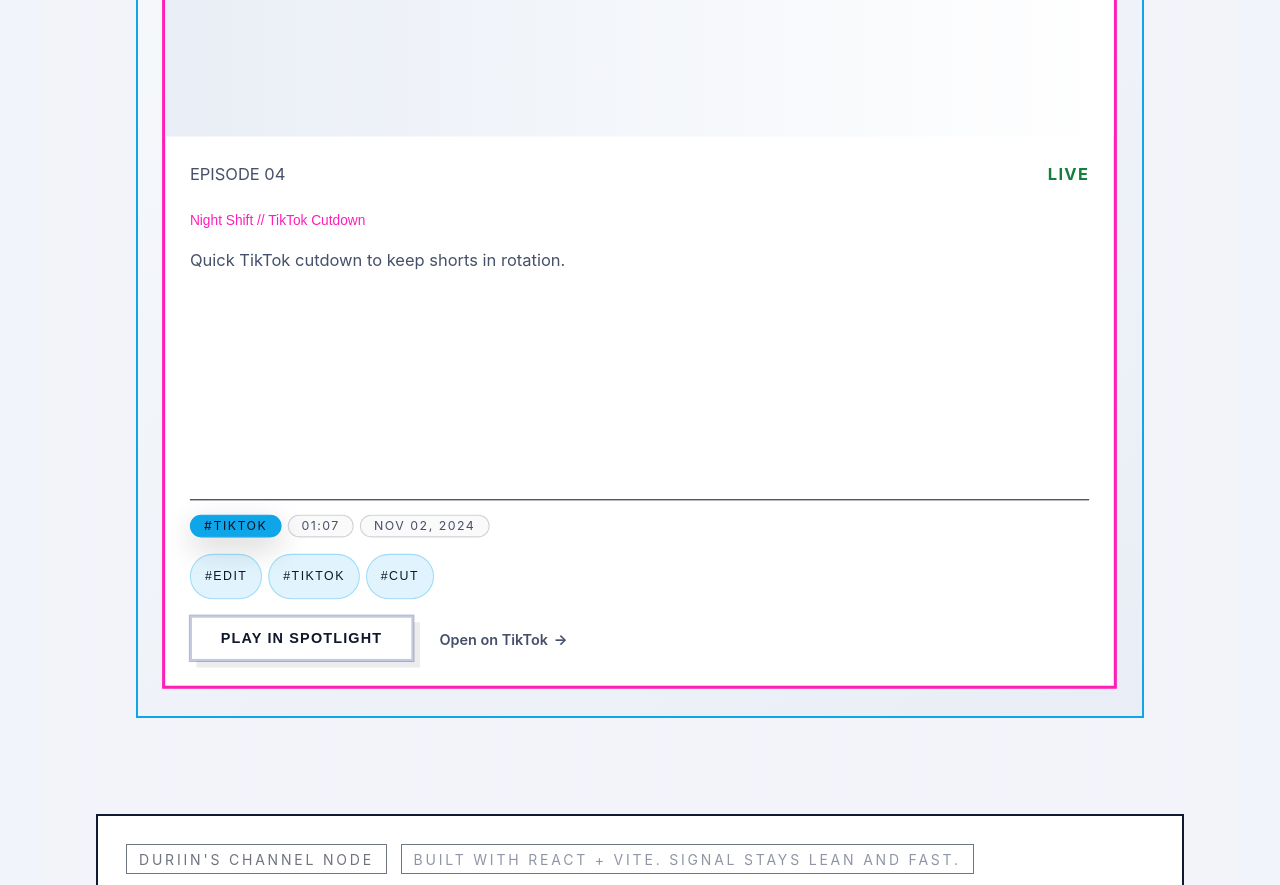
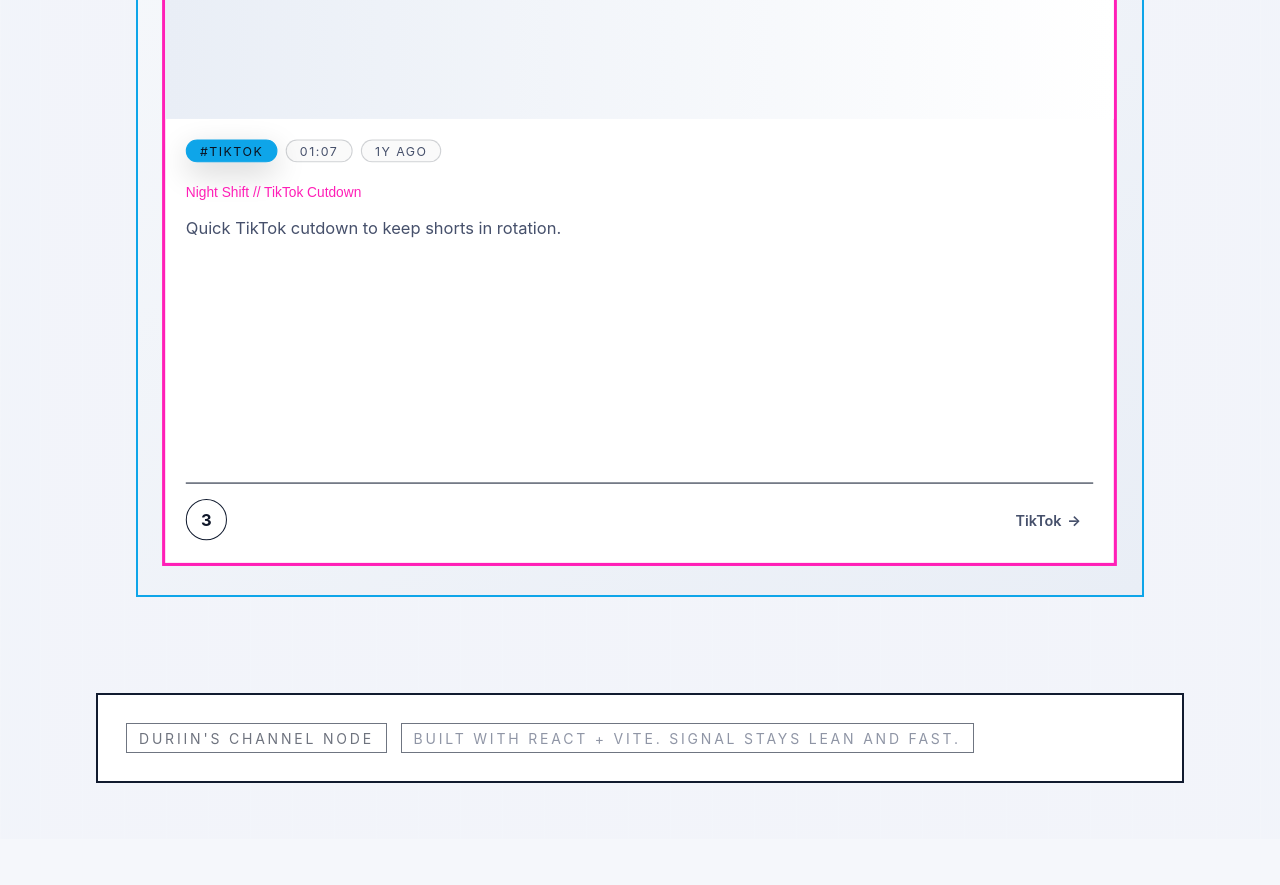
Before and after one commit to VCongini/duriin, a React (Vite) app: page /videos in a window 1280 px wide. Shown: the part 1440-2325 px from the top of the page. After the commit the page ends 2279 px from the top, so only its background shows below. Built offline with nearby package versions, Linux system fonts and the light colour scheme.

Commit message:
Keep brutalist popover square

```diff
--- a/src/pages/Videos.tsx
+++ b/src/pages/Videos.tsx
@@ -18,6 +18,37 @@ const sortVideos = (list: Video[], sort: SortOrder) =>
         const diff = new Date(a.publishedAt).getTime() - new Date(b.publishedAt).getTime();
         return sort === 'newest' ? -diff : diff;
     });
+
+const createTeaser = (description: string, maxLength = 110) => {
+    const text = description?.trim();
+
+    if (!text) return '';
+
+    if (text.length <= maxLength) return text;
+
+    const clipped = text.slice(0, maxLength).trimEnd();
+    return clipped.replace(/[.,;:\-\s]+$/, '') + '…';
+};
+
+const getExternalCtaLabel = (platform: string) => platform;
+
+const formatRelativeDate = (iso: string) => {
+    const published = new Date(iso);
+    const now = new Date();
+    const diffDays = Math.max(0, Math.floor((now.getTime() - published.getTime()) / (1000 * 60 * 60 * 24)));
+
+    if (diffDays === 0) return 'Today';
+    if (diffDays < 7) return `${diffDays}d ago`;
+
+    const weeks = Math.floor(diffDays / 7);
+    if (weeks < 5) return `${weeks}w ago`;
+
+    const months = Math.floor(diffDays / 30);
+    if (months < 12) return `${months}mo ago`;
+
+    const years = Math.floor(diffDays / 365);
+    return `${years}y ago`;
+};
 
 export const Videos: React.FC = () => {
     const [query, setQuery] = useState('');
@@ -68,6 +99,8 @@ export const Videos: React.FC = () => {
     const featuredVideo = filtered.find((video) => video.id === featuredId) ?? filtered[0];
     const gridVideos = filtered;
     const nextVideo = gridVideos.find((video) => video.id !== featuredVideo?.id);
+
+    const shouldShowStatus = (status?: string) => status && status.toLowerCase() !== 'live';
 
     const resultText =
         filtered.length === 1
@@ -323,11 +356,13 @@ export const Videos: React.FC = () => {
                         <div className="video-spotlight__body u-stack">
                             <div className="episode__header">
                                 <span className="episode__label">{featuredVideo.episode}</span>
+                                {shouldShowStatus(featuredVideo.status) ? (
                                     <span
                                         className={`episode__status episode__status--${featuredVideo.status.toLowerCase()}`}
                                     >
                                         {featuredVideo.status}
                                     </span>
+                                ) : null}
                             </div>
                             <h2 className="video-spotlight__title u-text-heading-lg">{featuredVideo.title}</h2>
                             <div className="episode__meta">
@@ -392,6 +427,9 @@ export const Videos: React.FC = () => {
                         {gridVideos.map((video) => {
                             const isActive = video.id === featuredId;
 
+                            const teaser = createTeaser(video.description ?? video.title);
+                            const tagCount = video.tags?.length ?? 0;
+
                             return (
                                 <article
                                     key={video.id}
@@ -400,10 +438,7 @@ export const Videos: React.FC = () => {
                                     aria-current={isActive ? 'true' : undefined}
                                     onClick={() => handleVideoSelect(video.id)}
                                 >
-                                {/*
-                                 * Enhanced thumbnail sizing for better mobile prominence — image now uses full-width,
-                                 * larger min-height, object-fit: cover, theme compatible.
-                                 */}
+                                    {/* Video cards trimmed to preview mode; full metadata now exclusive to spotlight. */}
                                     <button
                                         type="button"
                                         className="video-card__media"
@@ -418,13 +453,17 @@ export const Videos: React.FC = () => {
                                         )}
                                     </button>
                                     <div className="video-card__body u-stack">
-                                    <div className="episode__header">
-                                        <span className="episode__label">{video.episode}</span>
+                                        <div className="video-card__eyebrow">
+                                            <span className="tag tag--platform">#{video.platform.toUpperCase()}</span>
+                                            {shouldShowStatus(video.status) ? (
                                                 <span
                                                     className={`episode__status episode__status--${video.status.toLowerCase()}`}
                                                 >
                                                     {video.status}
                                                 </span>
+                                            ) : null}
+                                            {video.duration ? <span className="tag tag--meta">{video.duration}</span> : null}
+                                            <span className="tag tag--meta">{formatRelativeDate(video.publishedAt)}</span>
                                         </div>
                                         <h3 className="video-card__title">
                                             <button
@@ -435,50 +474,33 @@ export const Videos: React.FC = () => {
                                                 {video.title}
                                             </button>
                                         </h3>
-                                    <p className="video-card__description u-text-body">{video.description}</p>
+                                        <p className="video-card__teaser u-text-body">{teaser}</p>
                                         <div className="video-card__footer">
-                                        <div className="episode__meta">
-                                            <span className="tag tag--platform">#{video.platform.toUpperCase()}</span>
-                                            <span className="tag tag--meta">{video.duration}</span>
-                                            <span className="tag tag--meta">
-                                                {formatDate(video.publishedAt, {
-                                                    month: 'short',
-                                                    day: '2-digit',
-                                                    year: 'numeric'
-                                                })}
+                                            {tagCount > 0 ? (
+                                                <div className="video-card__tag-counter" aria-label={`${tagCount} tags`}>
+                                                    <span className="video-card__tag-count">{tagCount}</span>
+                                                    <div className="video-card__tag-popover" role="presentation">
+                                                        <div className="video-card__tag-popover-inner">
+                                                            <div className="video-card__tag-popover-title">Tags</div>
+                                                            <div className="video-card__tag-grid">
+                                                                {video.tags.map((tag) => (
+                                                                    <span key={tag} className="tag tag--content">
+                                                                        #{tag}
                                                                     </span>
-                                        </div>
-                                        <div className="episode__tags">
-                                            {video.tags.map((tag) => (
-                                                <button
-                                                    key={tag}
-                                                    type="button"
-                                                    className={`tag tag--content ${
-                                                        activeTag === tag ? 'tag--active' : ''
-                                                    }`}
-                                                    onClick={() => setActiveTag(tag)}
-                                                    aria-pressed={activeTag === tag}
-                                                >
-                                                    #{tag}
-                                                </button>
                                                                 ))}
                                                             </div>
+                                                        </div>
+                                                    </div>
+                                                </div>
+                                            ) : null}
                                             <div className="video-card__actions">
-                                            <button
-                                                type="button"
-                                                className="btn btn--ghost"
-                                                onClick={() => handleVideoSelect(video.id)}
-                                                aria-pressed={isActive}
-                                            >
-                                                Play in spotlight
-                                            </button>
                                                 <a
                                                     href={video.url}
                                                     target="_blank"
                                                     rel="noreferrer"
                                                     className="page-cta__secondary"
                                                 >
-                                                Open on {video.platform}
+                                                    {getExternalCtaLabel(video.platform)}
                                                 </a>
                                             </div>
                                         </div>
--- a/src/styles/components/_content.scss
+++ b/src/styles/components/_content.scss
@@ -477,8 +477,8 @@
 }
 
 .video-card {
-    --card-padding: 1.5rem;
-    --card-block-gap: 1rem;
+    --card-padding: clamp(1rem, 2vw, 1.25rem);
+    --card-block-gap: 0.75rem;
     display: flex;
     flex-direction: column;
     position: relative;
@@ -486,7 +486,7 @@
     background: var(--color-bg-panel);
     border: var(--video-border-width) solid var(--panel-outline);
     border-radius: var(--panel-radius);
-    overflow: hidden;
+    overflow: visible;
     box-shadow: var(--panel-shadow);
     cursor: pointer;
     transition: transform 300ms cubic-bezier(0.4, 0, 0.2, 1),
@@ -535,6 +535,7 @@
     min-height: 14rem;
     overflow: hidden;
     position: relative;
+    border-radius: calc(var(--panel-radius) - 0.15rem);
     z-index: 1;
 
     @include respond(tablet) {
@@ -576,6 +577,20 @@
     z-index: 1;
 }
 
+.video-card__eyebrow {
+    display: flex;
+    flex-wrap: wrap;
+    align-items: center;
+    gap: 0.5rem;
+    font-size: var(--font-size-xs);
+    color: var(--color-text-secondary);
+}
+
+.video-card__eyebrow .tag,
+.video-card__eyebrow .episode__status {
+    font-size: inherit;
+}
+
 .video-card__title {
     margin: 0;
     font-size: clamp(1.1rem, 3vw, 1.35rem);
@@ -591,25 +606,107 @@
     text-align: left;
 }
 
-.video-card__description {
+.video-card__teaser {
     margin: 0;
     color: var(--color-text-secondary);
-    line-height: 1.5;
+    line-height: 1.45;
+    display: -webkit-box;
+    -webkit-line-clamp: 2;
+    -webkit-box-orient: vertical;
+    overflow: hidden;
 }
 
 .video-card__footer {
     display: flex;
-    flex-direction: column;
-    gap: var(--card-block-gap);
+    flex-direction: row;
+    align-items: center;
+    justify-content: flex-start;
+    flex-wrap: wrap;
+    gap: var(--space-sm);
     margin-top: auto;
     border-top: 1px solid var(--panel-outline);
     padding-top: var(--space-sm);
 }
 
+.video-card__tag-counter {
+    position: relative;
+    display: inline-flex;
+    align-items: center;
+    justify-content: center;
+    width: 2.5rem;
+    height: 2.5rem;
+    border: 1px solid var(--panel-outline);
+    border-radius: 999px;
+    color: var(--text-muted);
+    background: var(--panel-bg);
+    font-weight: 700;
+    font-size: var(--text-xs);
+}
+
+.video-card__tag-count {
+    line-height: 1;
+}
+
+.video-card__tag-popover {
+    pointer-events: none;
+    position: absolute;
+    top: 50%;
+    left: 100%;
+    transform: translate(14px, -50%);
+    opacity: 0;
+    transition: opacity 120ms ease, transform 120ms ease;
+    z-index: 6;
+}
+
+.video-card__tag-popover-inner {
+    min-width: 220px;
+    max-width: 320px;
+    padding: var(--space-sm);
+    border-radius: var(--radius-md);
+    border: 1px solid var(--panel-outline);
+    background: var(--color-bg-panel);
+    box-shadow: var(--panel-shadow);
+}
+
+.video-card__tag-popover-title {
+    font-size: var(--text-xs);
+    text-transform: uppercase;
+    letter-spacing: 0.08em;
+    color: var(--text-muted);
+    margin-bottom: var(--space-xs);
+}
+
+.video-card__tag-grid {
+    display: flex;
+    flex-wrap: wrap;
+    gap: var(--space-2xs);
+}
+
+[data-theme-layout='modern'] .video-card__tag-popover-inner {
+    background: color-mix(in srgb, var(--color-bg-panel) 92%, rgba(0, 0, 0, 0.08));
+    backdrop-filter: blur(14px);
+    border-color: color-mix(in srgb, var(--panel-outline) 80%, transparent);
+}
+
+[data-theme-layout='brutalist'] .video-card__tag-popover-inner {
+    background: var(--color-bg-panel);
+    border-color: var(--color-border-strong);
+    box-shadow: var(--shadow-brutalist);
+    backdrop-filter: none;
+    border-radius: 0;
+}
+
+.video-card__tag-counter:hover .video-card__tag-popover,
+.video-card__tag-counter:focus-within .video-card__tag-popover {
+    opacity: 1;
+    transform: translate(10px, -50%);
+}
+
 .video-card__actions {
     display: flex;
     flex-wrap: wrap;
-    gap: var(--space-sm);
+    gap: var(--space-xs);
+    margin-left: auto;
 }
 
 .video-card:not(.is-active):hover,
```
Lines whose indentation alone changed are shown as unchanged.
